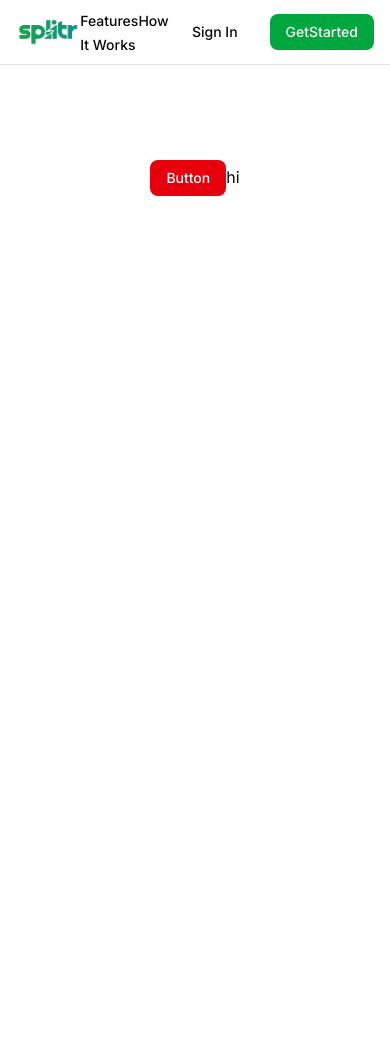
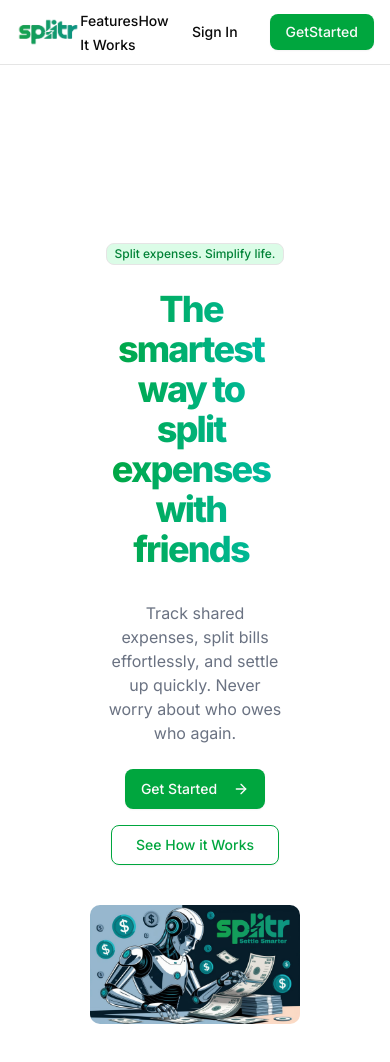
Before and after one commit to Nishant-0203/Mydues, a Next.js app: page / in a window 390 px wide. Shown: the top 1062 px of the page. Before the commit the page ends 844 px from the top, so only its background shows below. Built offline with nearby package versions, Linux system fonts and the light colour scheme; no server answers.

Commit message:
feat: update styling and layout components, add expense and group schemas

```diff
--- a/app/globals.css
+++ b/app/globals.css
@@ -1,7 +1,7 @@
+@import "tw-animate-css/dist/tw-animate.css";
 @import "tailwindcss";
-@import "tw-animate-css";
 
-@custom-variant dark (&:is(.dark *));
+/* @import "tw-animate-css"; */
 
 @theme inline {
   --color-background: var(--background);
@@ -120,3 +120,13 @@
     @apply bg-background text-foreground;
   }
 }
+
+@layer utilities {
+  .gradient {
+    @apply bg-gradient-to-r from-green-600 to-teal-500;
+  }
+
+  .gradient-title {
+    @apply bg-gradient-to-r from-green-600 to-teal-500 font-extrabold tracking-tighter text-transparent bg-clip-text pb-2 pr-2;
+  }
+}
--- a/app/layout.js
+++ b/app/layout.js
@@ -1,5 +1,6 @@
 import { Inter } from "next/font/google";
-import "./globals.css";
+import './globals.css'
+// ...existing code...
 import Header from "@/components/Header";
 import { ConvexClientProvider } from "@/components/convex-client-provider";
 import { ClerkProvider } from "@clerk/nextjs";
--- a/app/page.js
+++ /dev/null
@@ -1,10 +0,0 @@
-import { Button } from "@/components/ui/button";
-
-export default function Home() {
-  return (
-    <div className="pt-16">
-      <Button variant={"destructive"}>Button</Button>
-      hi
-    </div>
-  );
-}
--- /dev/null
+++ b/app/page.jsx
@@ -0,0 +1,62 @@
+import { Badge } from "@/components/ui/badge";
+import { Button } from "@/components/ui/button";
+import Link from "next/link";
+import { ArrowRight } from "lucide-react";
+import Image from "next/image";
+import hero from "@/public/hero.png";
+
+export default function Home() {
+  return (
+    <div className="flex flex-col pt-16">
+      <section className="mt-20 pb-12 space-y-10 md:space-y-20 px-5">
+        <div className="container mx-auto px-4 md:px-6 text-center space-y-6">
+          <Badge variant="outline" className="bg-green-100 text-green-700">
+            Split expenses. Simplify life.
+          </Badge>
+          <h1 className="gradient-title mx-auto max-w-4xl text-4xl font-bold md:text-7xl">
+            The smartest way to split expenses with friends
+          </h1>
+          <p className="mx-auto max-w-[700px] text-gray-500 md:text-xl/relaxed">
+            Track shared expenses, split bills effortlessly, and settle up quickly. Never worry about who owes who again.
+          </p>
+          <div className="flex flex-col sm:flex-row items-center justify-center gap-4">
+            <Button
+              asChild
+              size={"lg"}
+              className="bg-green-600 hover:bg-green-700"
+            >
+              <Link href="/dashboard">
+                Get Started
+                <ArrowRight className="ml-2 h-4 w-4" />
+              </Link>
+            </Button>
+
+            <Button
+              asChild
+              variant="outline"
+              size={"lg"}
+              className="border-green-600 text-green-600  hover:bg-green-50"
+            >
+              <Link href="#how_it_works">
+                See How it Works
+              </Link>
+            </Button>
+          </div>
+        </div>
+
+        <div>
+          <div>
+            <Image
+            src={hero}
+            alt="Hero"
+            width={1280}
+            height={720}
+            className="rounded-lg mx-auto"
+            priority
+            />
+          </div>
+        </div>
+      </section>
+    </div>
+  );
+}
--- a/convex/schema.js
+++ b/convex/schema.js
@@ -7,9 +7,59 @@
     email: v.string(),
     tokenIdentifier: v.string(),
     imageUrl: v.optional(v.string()),
-  }).index("by_token",["tokenIdentifier"])
-    .index("by_email",["email"])
-    .index("by_name",["name"])
-    .searchIndex("search_name" ,{searchField : "name"})
-    .searchIndex("search_email" ,{searchField : "email"}),
-});
+  })
+  .index("by_token", ["tokenIdentifier"])
+    .index("by_email", ["email"])
+    .index("by_name", ["name"])
+    .searchIndex("search_name", { searchField: "name" })
+    .searchIndex("search_email", { searchField: "email" }),
+
+  expenses: defineTable({
+    description: v.string(),
+    amount: v.number(),
+    category: v.optional(v.string()),
+    date: v.number(), // timestamp
+    paidByUserId: v.id("users"), // Reference to users table
+    splitType: v.string(), // "equal", "percentage", "exact"
+    splits: v.array(
+      v.object({
+        userId: v.id("users"), // Reference to users table
+        amount: v.number(), // amount owed by this user
+        paid: v.boolean(),
+      })
+    ),
+    groupId: v.optional(v.id("groups")), // null for one-on-one expenses
+    createdBy: v.id("users"), // Reference to users table
+  })
+  .index("by_group", ["groupId"])
+  .index("by_user_and_group", ["paidByUserId","groupId"])
+  .index("by_date", ["date"]),
+
+  groups: defineTable({
+    name: v.string(),
+    description: v.optional (v.string()),
+    createdBy: v.id("users"), // Reference to users table
+    members: v.array(
+    v.object({
+    userId: v.id("users"), // Reference to users table
+    role: v.string(), // "admin" or "member"
+    joinedAt: v.number(),
+    })
+  ),
+  }),
+
+  settlements: defineTable({
+    amount: v.number(),
+    note: v.optional (v.string()),
+    date: v.number(), // timestamp
+    paidByUserId: v.id("users"), // Reference to users table
+    receivedByUserId: v.id("users"), // Reference to users table
+    groupId: v.optional(v.id("groups")), // null for one-on-one settlements
+    relatedExpenseIds: v.optional (v.array(v.id("expenses"))), // Which expenses this settlement covers
+    createdBy: v.id("users"), // Reference to users table
+    })
+    .index("by_group", ["groupId"])
+  .index("by_user_and_group", ["paidByUserId","groupId"])
+  .index("by_reciever_and_group", ["receivedByUserId","groupId"])
+  .index("by_date", ["date"]),
+ });
--- a/middleware.js
+++ b/middleware.js
@@ -1,6 +1,25 @@
-import { clerkMiddleware } from '@clerk/nextjs/server';
+import { clerkMiddleware, createRouteMatcher } from '@clerk/nextjs/server';
+import { NextResponse } from "next/server";
 
-export default clerkMiddleware();
+const isProtectedRoute = createRouteMatcher([
+  "/dashboard(.*)",
+  "/expenses(.*)",
+  "/contacts(.*)",
+  "/groups(.*)",
+  "/person(.*)",
+  "/settlements(.*)",
+]);
+
+export default clerkMiddleware(async (auth, req) => {
+  const { userId } = await auth();
+
+  if (!userId && isProtectedRoute(req)) {
+    const { redirectToSignIn } = await auth();
+    return redirectToSignIn();
+  }
+
+  return NextResponse.next();
+});
 
 export const config = {
     matcher: [
--- /dev/null
+++ b/tailwind.config.js
@@ -0,0 +1,11 @@
+module.exports = {
+  content: [
+    './pages/**/*.{js,ts,jsx,tsx,mdx}',
+    './components/**/*.{js,ts,jsx,tsx,mdx}',
+    './app/**/*.{js,ts,jsx,tsx,mdx}',
+  ],
+  theme: {
+    extend: {},
+  },
+  plugins: [],
+}
```
Lines whose indentation alone changed are shown as unchanged.
